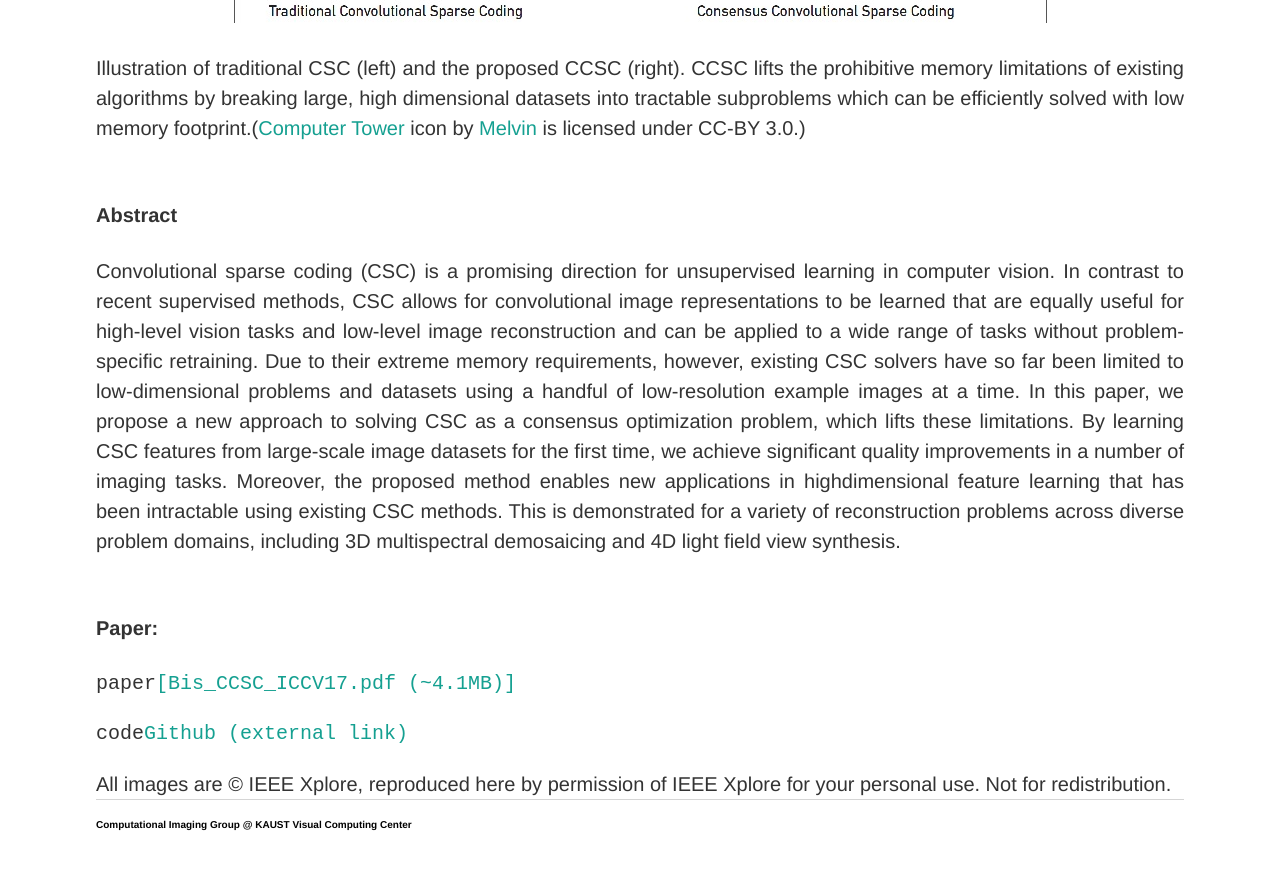
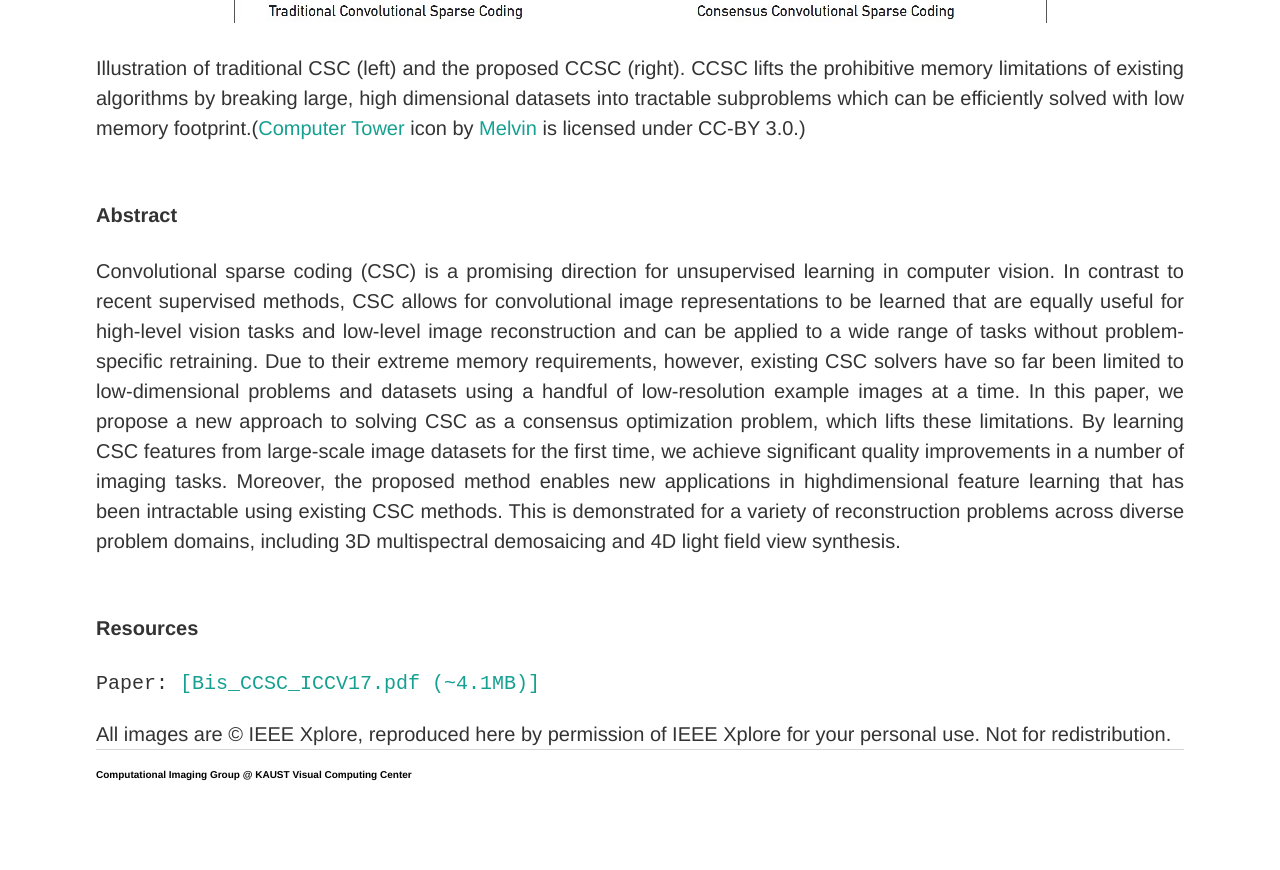
Before and after one commit to vccimaging/vccimaging.github.io, a Jekyll site: the page built from Publications/Bis2017CCSC/index.html, in a window 1280 px wide and 900 px high, scrolled down 668 px. Shown: the top 870 px of the window. Built offline with Jekyll 4.4.1, drawn with Linux system fonts in a browser that asks for light colours.

Commit message:
update index.html

```diff
--- a/Publications/Bis2017CCSC/index.html
+++ b/Publications/Bis2017CCSC/index.html
@@ -45,9 +45,9 @@ of reconstruction problems across diverse problem
 domains, including 3D multispectral demosaicing and 4D
 light field view synthesis. <br><br>
 
-<h4 id="paper">Paper: </h4>
-    <pre class="tab">paper<a href="Bis_CCSC_ICCV17.pdf">[Bis_CCSC_ICCV17.pdf (~4.1MB)]</a> </pre>
-    <pre class="tab">code<a href="https://github.com/vccimaging/CCSC_code_ICCV2017">Github (external link)</a> </pre>
+<h4 id="Res">Resources </h4>
+    <pre class="tab">Paper: <a href="Bis_CCSC_ICCV17.pdf">[Bis_CCSC_ICCV17.pdf (~4.1MB)]</a> </pre>
+    <!-- <pre class="tab">Code: <a href="https://github.com/vccimaging/CCSC_code_ICCV2017">Github (external link)</a> </pre> -->
 
 All images are © IEEE Xplore, reproduced here by permission of IEEE Xplore for your personal use. Not for redistribution.
 
```
